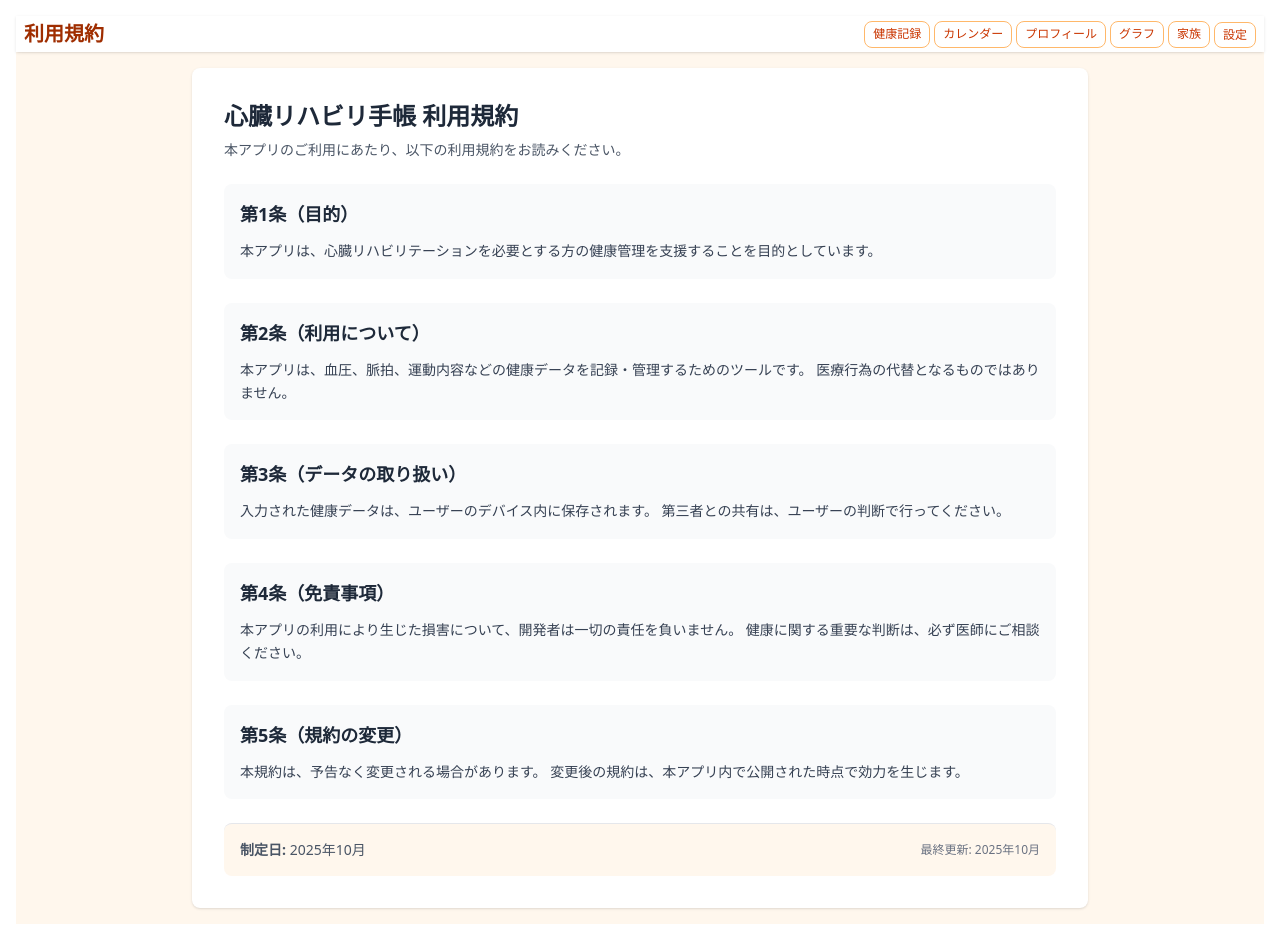
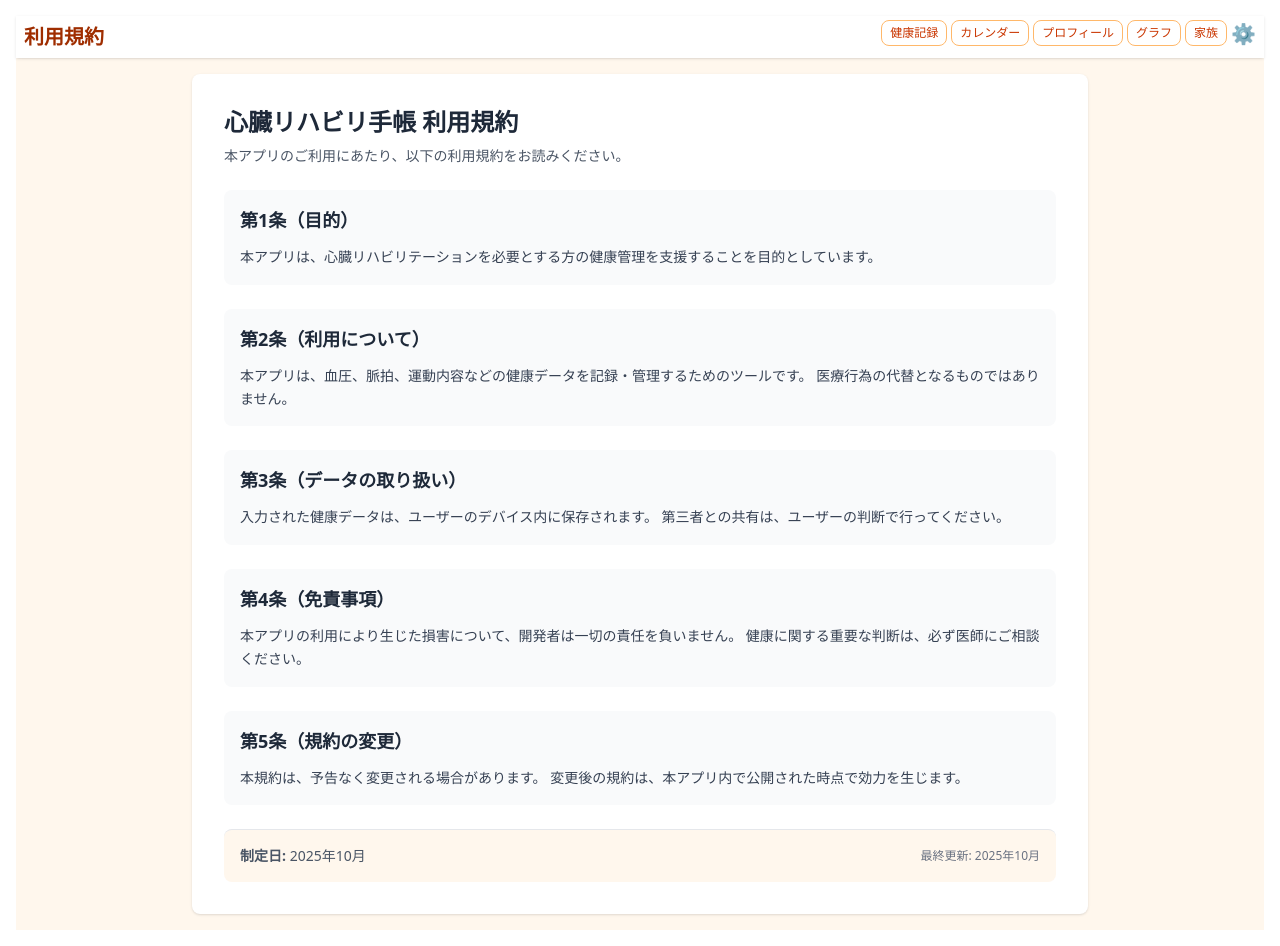
Before and after one commit to mikan623/heart-rehab-app, a Next.js app: page /terms in a window 1280 px wide. Built offline with nearby package versions, Linux system fonts and the light colour scheme.

Commit message:
fix: Move settings button to top-right corner

```diff
--- a/src/components/NavigationBar.tsx
+++ b/src/components/NavigationBar.tsx
@@ -116,9 +116,10 @@ export default function NavigationBar() {
           console.log('🏠 ローカル環境: デフォルトユーザーIDを使用');
         }
 
-        console.log('💾 NavigationBar: データベースからデータ取得を試行中', { userId }); // 🆕 ログ追加
+        console.log('💾 NavigationBar: データベースからデータ取得を試行中', { userId });
 
-        // データベースから健康記録を取得
+        // 🆕 データベースから健康記録を取得（エラーハンドリング強化）
+        try {
           const healthResponse = await fetch(`/api/health-records?userId=${userId}`);
           if (healthResponse.ok) {
             const healthData = await healthResponse.json();
@@ -151,11 +152,16 @@ export default function NavigationBar() {
               };
             });
           } else {
-          console.log('❌ データベース取得失敗、localStorageを使用');
+            console.log('❌ 健康記録取得失敗（ステータス:', healthResponse.status, '）、localStorageを使用');
+            saved = JSON.parse(localStorage.getItem(getStorageKey('healthRecords')) || '{}');
+          }
+        } catch (healthError) {
+          console.log('❌ 健康記録取得エラー:', healthError, '、localStorageを使用');
           saved = JSON.parse(localStorage.getItem(getStorageKey('healthRecords')) || '{}');
         }
 
-        // データベースからプロフィールを取得
+        // 🆕 データベースからプロフィールを取得（エラーハンドリング強化）
+        try {
           const profileResponse = await fetch(`/api/profiles?userId=${userId}`);
           if (profileResponse.ok) {
             const profileData = await profileResponse.json();
@@ -176,7 +182,11 @@ export default function NavigationBar() {
               profile = JSON.parse(localStorage.getItem(getStorageKey('profile')) || '{}');
             }
           } else {
-          console.log('❌ プロフィール取得失敗、localStorageを使用');
+            console.log('❌ プロフィール取得失敗（ステータス:', profileResponse.status, '）、localStorageを使用');
+            profile = JSON.parse(localStorage.getItem(getStorageKey('profile')) || '{}');
+          }
+        } catch (profileError) {
+          console.log('❌ プロフィール取得エラー:', profileError, '、localStorageを使用');
           profile = JSON.parse(localStorage.getItem(getStorageKey('profile')) || '{}');
         }
       } catch (error) {
@@ -323,40 +333,48 @@ export default function NavigationBar() {
   }, [showSettingsMenu]);
 
   return (
-    <div className="flex gap-1">
+    <div className="flex justify-between items-start gap-1 pb-1">
+      {/* 左側：ナビゲーションボタン（スクロール可能） */}
+      <div className="flex gap-1 overflow-x-auto pb-1 flex-1">
         <button
           onClick={() => window.location.href = '/'}
-        className="bg-white border border-orange-300 text-orange-700 py-1 px-2 rounded-lg font-medium hover:bg-orange-50 text-xs">
+          className="bg-white border border-orange-300 text-orange-700 py-1 px-1.5 rounded-lg font-medium hover:bg-orange-50 text-xs md:text-xs md:px-2 whitespace-nowrap flex-shrink-0">
           健康記録
         </button>
         <button
           onClick={() => window.location.href = '/calendar'}
-        className="bg-white border border-orange-300 text-orange-700 py-1 px-2 rounded-lg font-medium hover:bg-orange-50 text-xs">
+          className="bg-white border border-orange-300 text-orange-700 py-1 px-1.5 rounded-lg font-medium hover:bg-orange-50 text-xs md:text-xs md:px-2 whitespace-nowrap flex-shrink-0">
           カレンダー
         </button>
         <button
           onClick={() => window.location.href = '/profile'}
-        className="bg-white border border-orange-300 text-orange-700 py-1 px-2 rounded-lg font-medium hover:bg-orange-50 text-xs">
+          className="bg-white border border-orange-300 text-orange-700 py-1 px-1.5 rounded-lg font-medium hover:bg-orange-50 text-xs md:text-xs md:px-2 whitespace-nowrap flex-shrink-0">
           プロフィール
         </button>
         <button
           onClick={() => window.location.href = '/graph'}
-        className="bg-white border border-orange-300 text-orange-700 py-1 px-2 rounded-lg font-medium hover:bg-orange-50 text-xs">
+          className="bg-white border border-orange-300 text-orange-700 py-1 px-1.5 rounded-lg font-medium hover:bg-orange-50 text-xs md:text-xs md:px-2 whitespace-nowrap flex-shrink-0">
           グラフ
         </button>
         <button
           onClick={() => window.location.href = '/family'}
-        className="bg-white border border-orange-300 text-orange-700 py-1 px-2 rounded-lg font-medium hover:bg-orange-50 text-xs">
+          className="bg-white border border-orange-300 text-orange-700 py-1 px-1.5 rounded-lg font-medium hover:bg-orange-50 text-xs md:text-xs md:px-2 whitespace-nowrap flex-shrink-0">
           家族
         </button>
-      <div className="relative">
+      </div>
+
+      {/* 右側：設定ボタン（固定） */}
+      <div className="relative flex-shrink-0">
         <button
-          onClick={() => setShowSettingsMenu(!showSettingsMenu)}
-          className="bg-white border border-orange-300 text-orange-700 py-1 px-2 rounded-lg font-medium hover:bg-orange-50 text-xs">
-          設定
+          onClick={() => {
+            console.log('設定ボタンがクリックされました');
+            console.log('現在のshowSettingsMenu:', showSettingsMenu);
+            setShowSettingsMenu(!showSettingsMenu);
+          }}
+          className="ext-orange-700 hover:text-orange-600 text-xl">
+          ⚙️
         </button>
 
-        {/* ドロップダウンメニュー */}
         {showSettingsMenu && (
           <div className="absolute right-0 mt-2 w-48 bg-white border border-gray-200 rounded-lg shadow-lg z-50">
             <div className="py-1">
```
Lines whose indentation alone changed are shown as unchanged.
